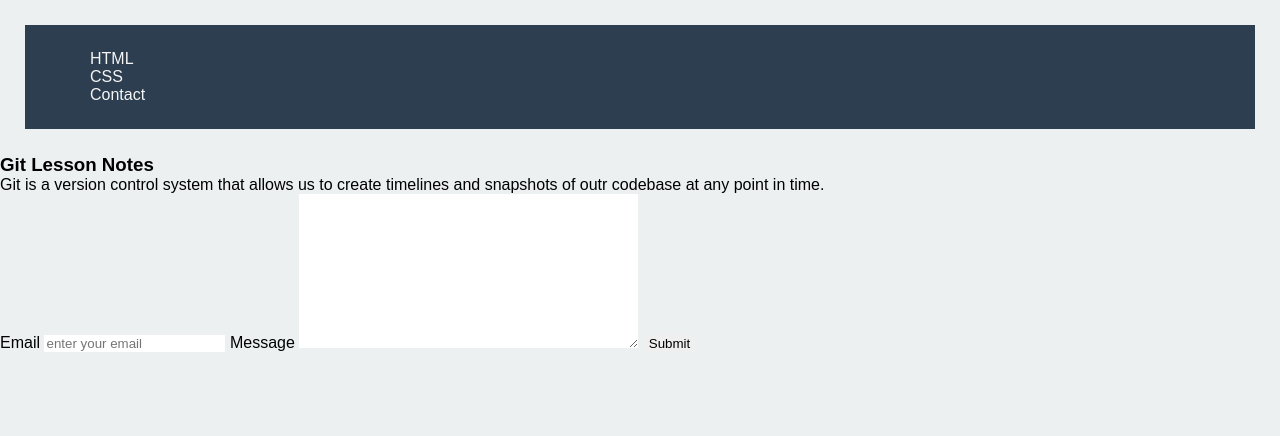
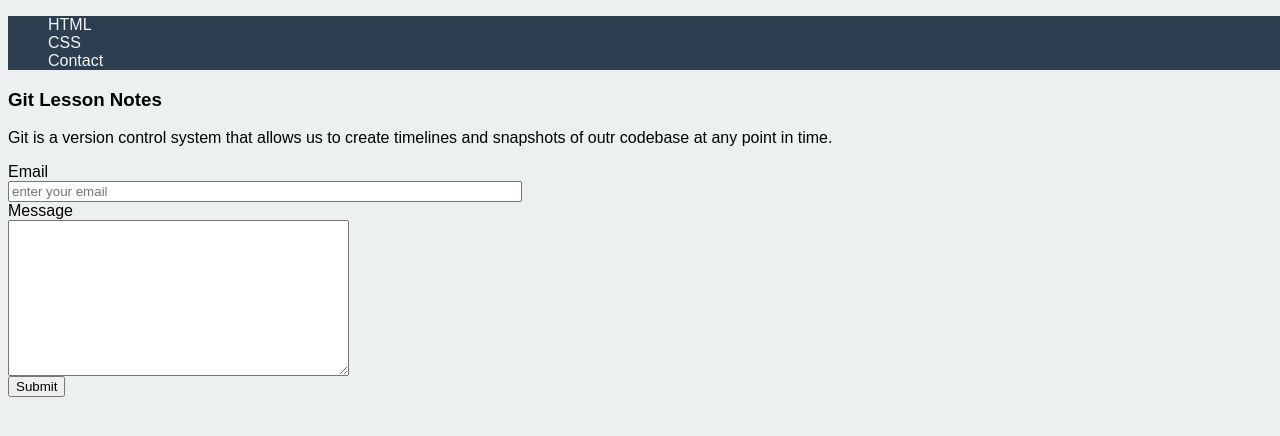
Before and after one commit to joshmagee1/html-css-lesson, a plain HTML site: page index.html in a window 1280 px wide. Drawn offline with Linux system fonts and the light colour scheme.

Commit message:
comments etc

```diff
--- a/index.html
+++ b/index.html
@@ -8,7 +8,7 @@
     <title>HTML & CSS Lesson</title>
 </head>
 <body>
-    <nav style="background-color: gold;">
+    <nav style="background-color: rgb(87, 76, 236);">
         <ul class="menu">
             <li class="menu-options"><a href="#html" class="nav-link">HTML</a></li>
             <li class="menu-options"><a href="#css" class="nav-link">CSS</a></li>
@@ -23,14 +23,14 @@
 
     <div id="form-container">
         <form action="">
-            <label for="email">Email</label>
-            <input type="email"
+            <label class="form-display" for="email">Email</label>
+            <input id="email-label" class="form-display" type="email"
             placeholder="enter your email"
             autocapitalize="off"
             autocomplete="off"
             autocorrect="off">
-            <label for="message">Message</label>
-            <textarea name="" id="message" cols="40" rows="10"></textarea>
+            <label class="form-display" for="message">Message</label>
+            <textarea class="form-display" name="" id="message-input" cols="40" rows="10"></textarea>
             <button id="submit" class="submit">Submit</button>
         </form>
     </div>
--- a/style.css
+++ b/style.css
@@ -24,17 +24,11 @@ Every element has a margin, border, and padding
 
 */
 
-/* * {
+ /* * {
     margin: 0;
     padding: 0;
     border: 0;
 } */
-
-* {
-    margin: 0;
-    padding: 2;
-    border: 0;
-}
 
 body {
     background-color: #ecf0f1;
@@ -42,9 +36,8 @@ body {
 }
 
 nav {
+    width: 100vw;
     background-color: #2c3e50 !important;
-    margin: 25px;
-    padding: 25px;
 }
 
 .menu-options {
@@ -63,3 +56,11 @@ nav {
 .nav-link:active {
     color: red;
 }
+
+.form-display {
+    display: block;
+}
+
+#email-label {
+    width: 40%;
+}
```
